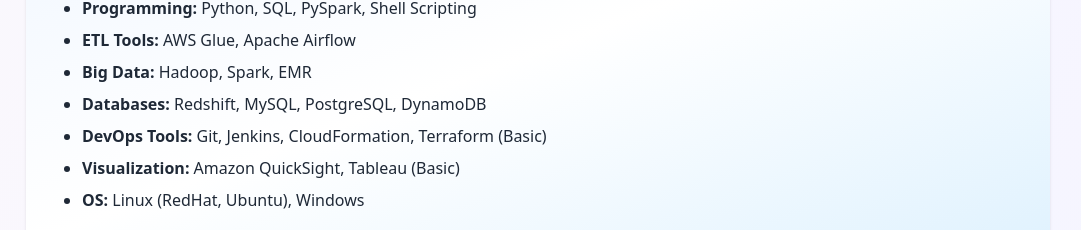
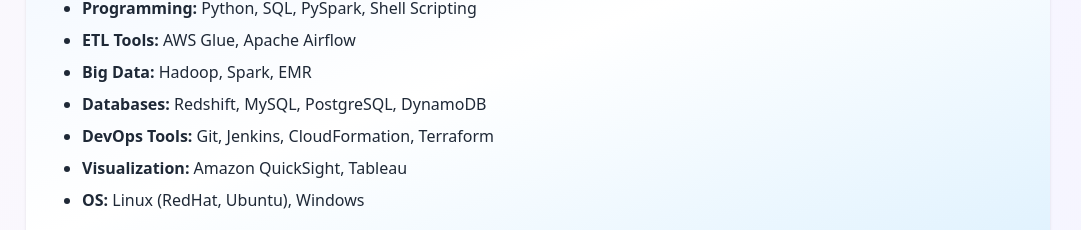
Before and after one commit to sai7032-code/Vinay-portfolio, a React (Create React App) app: page / in a window 1280 px wide. Shown: the part 1317-1547 px from the top of the page, without its empty margins (102-1183 px from the left). Built offline with nearby package versions, Linux system fonts and the light colour scheme; the HTML template or start-up script is replaced by a standard one.

Commit message:
Update App.js

```diff
--- a/src/App.js
+++ b/src/App.js
@@ -74,8 +74,8 @@
           <li><strong>ETL Tools:</strong> AWS Glue, Apache Airflow</li>
           <li><strong>Big Data:</strong> Hadoop, Spark, EMR</li>
           <li><strong>Databases:</strong> Redshift, MySQL, PostgreSQL, DynamoDB</li>
-          <li><strong>DevOps Tools:</strong> Git, Jenkins, CloudFormation, Terraform (Basic)</li>
-          <li><strong>Visualization:</strong> Amazon QuickSight, Tableau (Basic)</li>
+          <li><strong>DevOps Tools:</strong> Git, Jenkins, CloudFormation, Terraform </li>
+          <li><strong>Visualization:</strong> Amazon QuickSight, Tableau </li>
           <li><strong>OS:</strong> Linux (RedHat, Ubuntu), Windows</li>
         </ul>
       </section>
```
